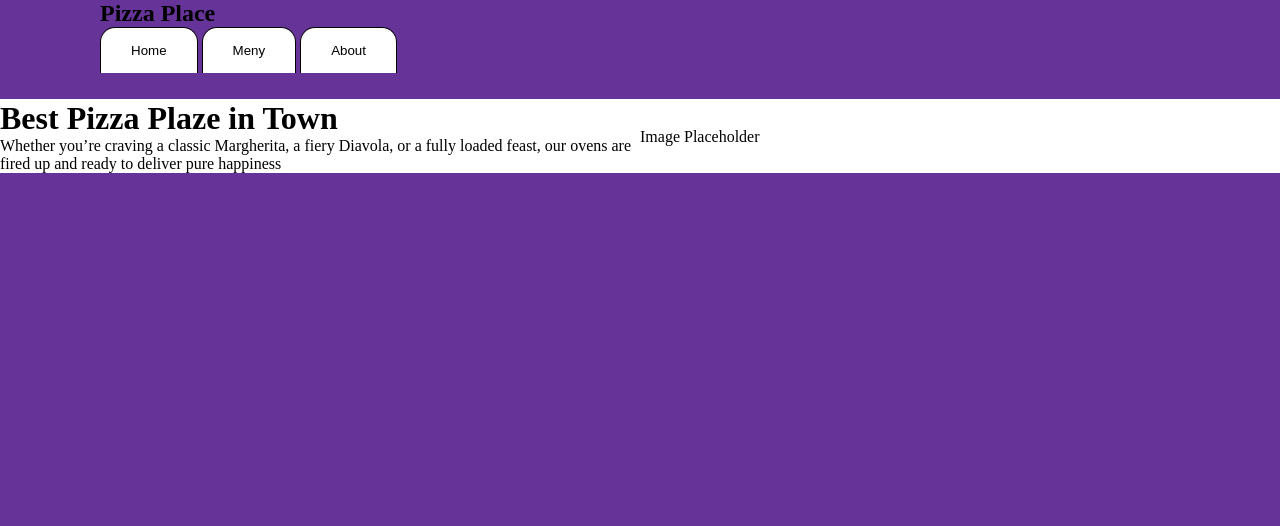
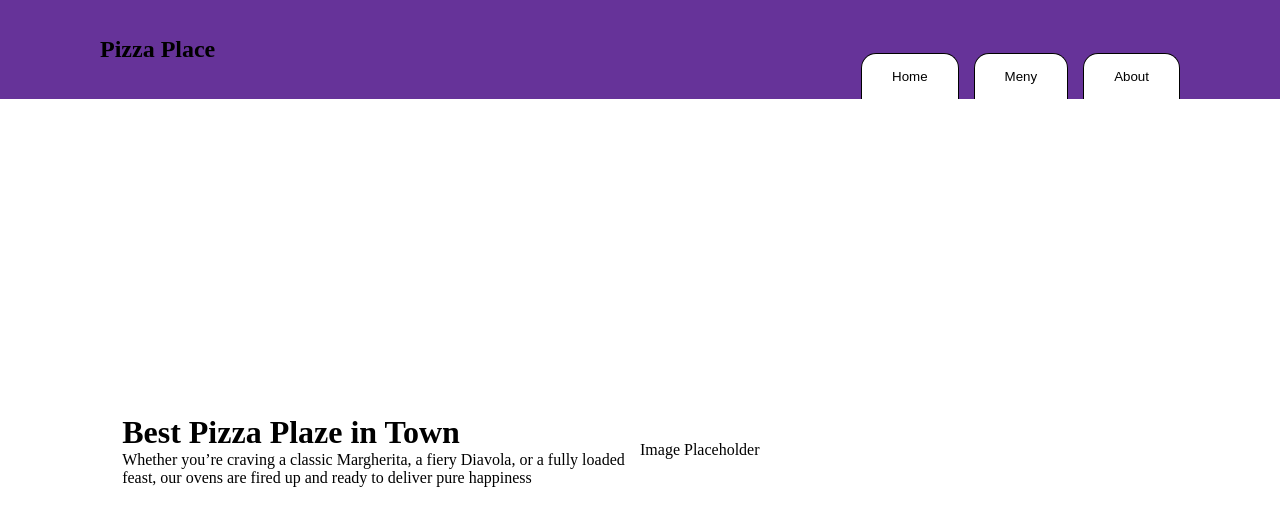
Before and after one commit to NomadicHippiee/restaurant-page, a website built with webpack: page src/template.html in a window 1280 px wide. Built offline with nearby package versions, Linux system fonts and the light colour scheme.

Commit message:
Update HTML template

```diff
--- a/src/template.html
+++ b/src/template.html
@@ -5,15 +5,15 @@
     <meta name="viewport" content="width=device-width, initial-scale=1.0" />
     <title>Restaurant Page</title>
   </head>
-  <body>
-    <header>
+  <body class="flex-container">
+    <header class="flex-container">
       <h2>Pizza Place</h2>
-      <nav class="nav-bar">
+      <nav class="nav-bar flex-container">
         <button>Home</button>
         <button>Meny</button>
         <button>About</button>
       </nav>
     </header>
-    <div id="content"></div>
+    <div id="content" class="flex-container"></div>
   </body>
 </html>
```
